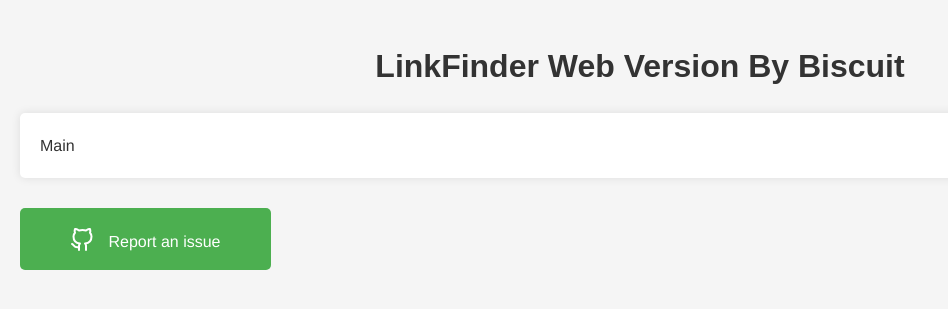
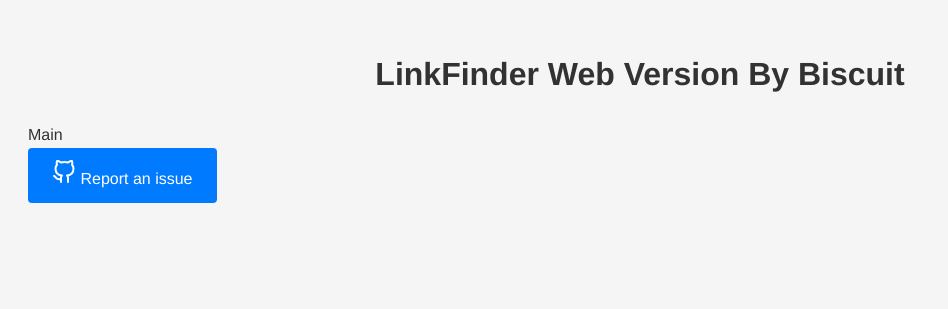
Before and after one commit to Raunaksplanet/LinkFinder-Web-Version, a Flask app: page / in a window 1280 px wide. Shown: the top 309 px of the page, without its empty margins (0-948 px from the left). Run offline with Flask 3, Linux system fonts and the light colour scheme.

Commit message:
Update style.css

```diff
--- a/static/style.css
+++ b/static/style.css
@@ -2,63 +2,70 @@ body {
     font-family: Helvetica, sans-serif;
     background-color: #f5f5f5;
     color: #323232;
-    margin: 0;
     padding: 20px;
     line-height: 1.6;
 }
 
 h1 {
-    font-family: 'Arial', sans-serif;
-    color: #333;
+    text-align: center;
+}
+
+.container {
+    display: flex;
+    flex-direction: column;
+    align-items: center;
+    background-color: #e9e9e9;
+    padding: 23px;
+    margin: 0 auto;
+    border: 1px solid #8a8a8a;
+    border-radius: 1em;
+    box-shadow: 0 0 10px rgba(0, 0, 0, 0.1);
+    width: 56vw;
+
+}
+
+.description {
+    max-width: 800px;
     text-align: center;
     margin-bottom: 20px;
 }
 
-a {
-    color: #000;
-    text-decoration: none;
+.input-bar {
+    display: flex;
+    max-width: 800px;
+    margin-bottom: 10px;
 }
 
-.text {
+.input-field {
+    flex: 1;
+    padding: 8px;
+    border: 1px solid #ccc;
+    border-radius: 4px 0 0 4px;
     font-size: 16px;
-    color: #323232;
-    background-color: #fff;
-    padding: 20px;
-    border-radius: 5px;
-    box-shadow: 0 0 10px rgba(0, 0, 0, 0.1);
-    margin-bottom: 20px;
 }
 
-.container {
-    background-color: #e9e9e9;
-    padding: 15px;
-    margin: 20px 0;
-    border: 1px solid #8a8a8a;
-    border-radius: 5px;
-    box-shadow: 0 0 10px rgba(0, 0, 0, 0.1);
+.file-input {
+    padding: 8px 12px;
+    background-color: #4CAF50;
+    color: white;
+    border: none;
+    border-radius: 0 4px 4px 0;
+    cursor: pointer;
+    font-size: 16px;
 }
 
 .button {
-    padding: 15px 50px;
-    margin: 10px 0;
     display: inline-block;
-    background-color: #4CAF50;
-    border: none;
-    border-radius: 5px;
+    margin-bottom: 20px;
+    text-decoration: none;
+    padding: 12px 24px;
+    background-color: #007bff;
     color: white;
+    border-radius: 4px;
     text-align: center;
-    text-decoration: none;
-    font-size: 16px;
-    cursor: pointer;
-    transition: background-color 0.3s ease;
+    transition: background-color 0.3s;
 }
 
 .button:hover {
-    background-color: #45a049;
+    background-color: #0056b3;
 }
-
-.github-icon {
-    position: relative;
-    top: 5px;
-    margin-right: 10px;
-}
```
